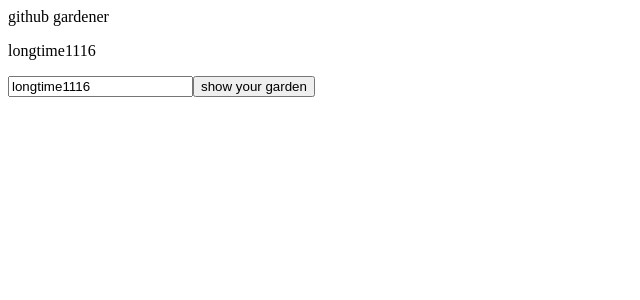
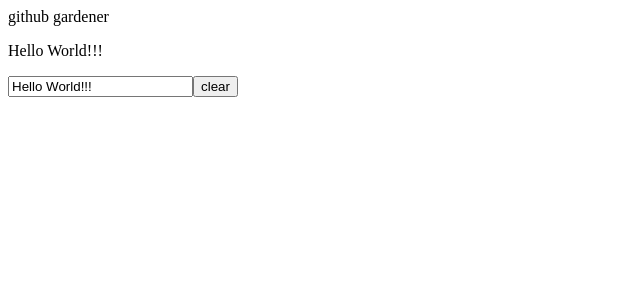
Before and after one commit to longtime1116/github_gardener_sample, a Vue app: page / in a window 1280 px wide. Shown: the top 300 px of the page, without its empty margins (0-640 px from the left). Built offline with nearby package versions, Linux system fonts and the light colour scheme.

Commit message:
Revert "add axios and call github API"
This reverts commit 1d486978beb845428e419c49c29cb4c09cb31665.

```diff
--- a/package.json
+++ b/package.json
@@ -15,7 +15,6 @@
   },
   "devDependencies": {
     "autoprefixer": "^7.1.2",
-    "axios": "^0.17.1",
     "babel-core": "^6.22.1",
     "babel-eslint": "^8.2.1",
     "babel-helper-vue-jsx-merge-props": "^2.0.3",
--- a/src/App.vue
+++ b/src/App.vue
@@ -8,12 +8,11 @@
       no text
     </p>
     <input type="text" v-model="msg" >
-    <button @click="getGarden()">show your garden</button>
+    <button @click="clear()">clear</button>
   </div>
 </template>
 
 <script>
-import axios from 'axios';
 import myheader from './components/myheader';
 
 export default {
@@ -22,17 +21,12 @@ export default {
   },
   data() {
     return {
-      msg: 'longtime1116',
+      msg: 'Hello World!!!',
     };
   },
   methods: {
     clear() {
       this.msg = '';
-    },
-    getGarden() {
-      axios.get(
-        `https://github.com/users/${this.msg}/contributions`,
-      ).then((response) => { this.result = response.data; });
     },
   },
 };
```
Also changed, not shown: 1 other file (tests, documents, lock files or other folders).
